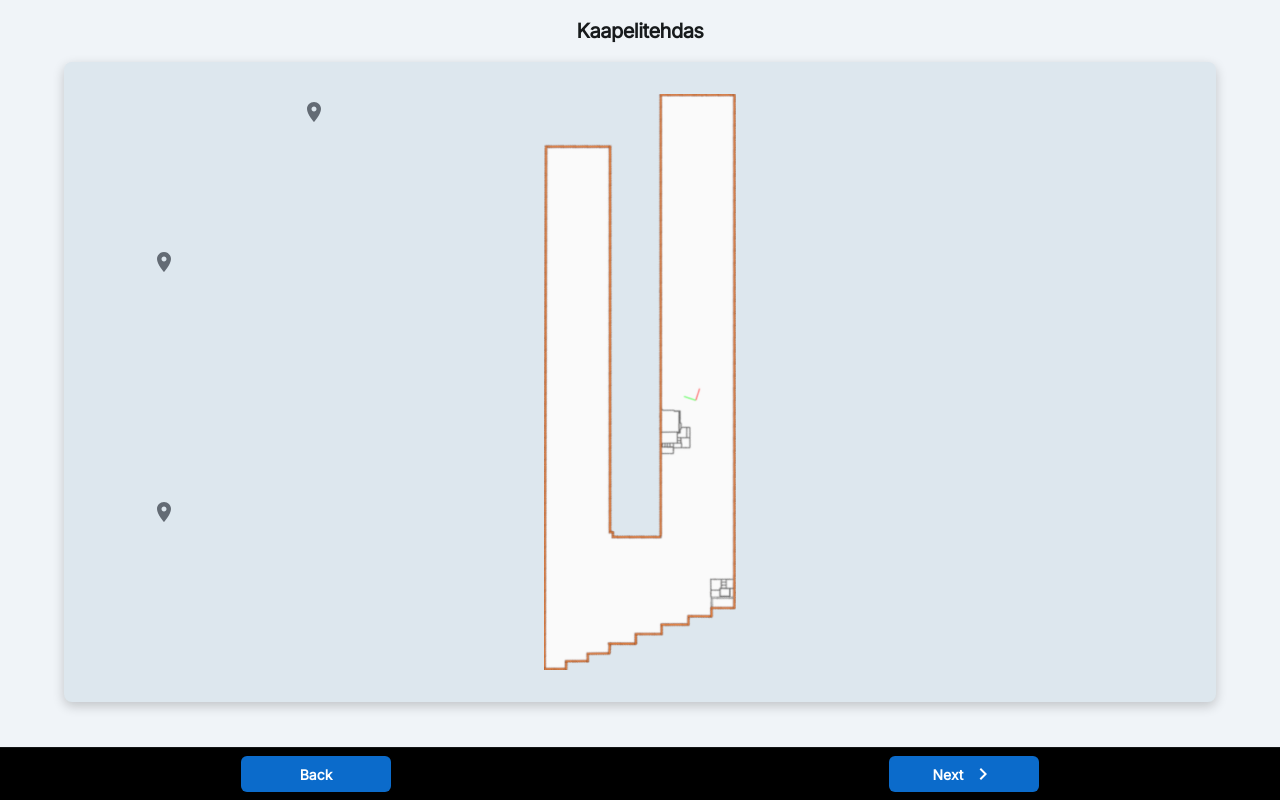
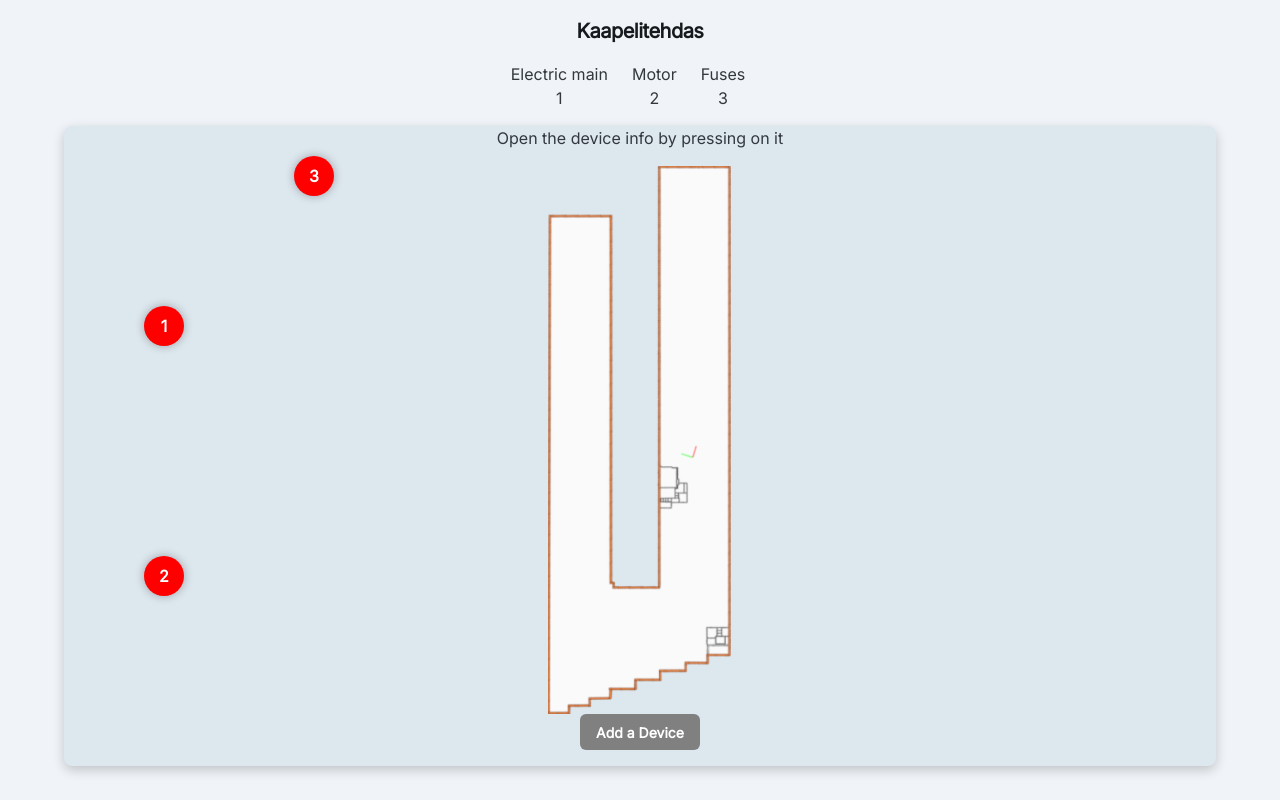
Before and after one commit to samutoljamo/Junction2024, a React (Vite) app in the folder pwa/: page /map in a window 1280 px wide. Built offline with nearby package versions, Linux system fonts and the light colour scheme.

Commit message:
map but better

```diff
--- a/pwa/src/main.tsx
+++ b/pwa/src/main.tsx
@@ -30,7 +30,7 @@
           <Route path="/confirmcondition" element={<ConfirmCondition />}/>
           <Route path="/camera" element={<CameraView />}/>
         </Routes>
-        <Bottombar />
+        {/* <Bottombar /> */}
       </Router>
       </Provider>
   </React.StrictMode>,
--- a/pwa/src/routes/map.tsx
+++ b/pwa/src/routes/map.tsx
@@ -1,6 +1,6 @@
 import React, { useState } from "react";
 import { CssVarsProvider } from "@mui/joy/styles";
-import { Box, CssBaseline, IconButton, Tooltip, Typography } from "@mui/joy";
+import { Box, Button, CssBaseline, IconButton, Tooltip, Typography, Modal } from "@mui/joy";
 import RoomIcon from "@mui/icons-material/Room";
 import map_image from "../assets/kaapelitehdas_ifc_from_top 1.png";
 
@@ -12,17 +12,38 @@
     name: string;
   }
 
-  const machines: Machine[] = [
-    { id: 1, x: 100, y: 200, name: "Machine 1" },
-    { id: 2, x: 100, y: 450, name: "Machine 2" },
-    { id: 3, x: 250, y: 50, name: "Machine 3" },
+  const initialMachines: Machine[] = [
+    { id: 1, x: 100, y: 200, name: "Electric main" },
+    { id: 2, x: 100, y: 450, name: "Motor" },
+    { id: 3, x: 250, y: 50, name: "Fuses" },
   ];
 
+  const [machines, setMachines] = useState<Machine[]>(initialMachines);
   const [activeMachineId, setActiveMachineId] = useState<number | null>(null);
+  const [openModal, setOpenModal] = useState(false);
+  const [selectedMachine, setSelectedMachine] = useState<Machine | null>(null);
 
   const handleMachineClick = (machine: Machine) => {
     setActiveMachineId(machine.id);
-    alert(`Clicked on ${machine.name}`);
+    setSelectedMachine(machine);
+    setOpenModal(true);  // Open modal with machine info
+  };
+
+  const handleCloseModal = () => {
+    setOpenModal(false);
+    setSelectedMachine(null);
+  };
+
+  // Handle the creation of a new machine
+  const handleAddNewDevice = () => {
+    const newMachine: Machine = {
+      id: machines.length + 1, // or use a more robust ID generation method
+      x: Math.random() * 200,  // Random X position for the new machine
+      y: Math.random() * 200,  // Random Y position for the new machine
+      name: `New Device ${machines.length + 1}`,
+    };
+
+    setMachines([...machines, newMachine]);  // Add the new machine to the list
   };
 
   return (
@@ -43,19 +64,39 @@
         <Typography level="h4" sx={{ marginBottom: 2 }}>
           Kaapelitehdas
         </Typography>
+
+        {/* Labels Section: */}
+        <Box sx={{ display: "flex", justifyContent: "center", marginBottom: 2 }}>
+          {machines.map((machine) => (
+            <Box key={machine.id} sx={{ display: "flex", flexDirection: "column", alignItems: "center", marginRight: 3 }}>
+              <Typography level="body1">{`${machine.name}`}</Typography>
+              <Typography>{machine.id}</Typography>
+            </Box>
+          ))}
+        </Box>
+
+        {/* New Device Button */}
+
+
+        {/* Map Section: */}
         <Box
           sx={{
             position: "relative",
             width: "90%",
             height: "80vh",
             display: "flex",
+            flexDirection: "column",
             alignItems: "center",
             justifyContent: "center",
             backgroundColor: "background.level2",
             borderRadius: "8px",
             boxShadow: "0 4px 12px rgba(0,0,0,0.2)",
+
           }}
         >
+          <Typography sx={{ marginBottom: 2 }}>Open the device info by pressing on it</Typography>
+
+          {/* Map Image Box */}
           <Box
             sx={{
               width: "90%",
@@ -67,6 +108,8 @@
               borderRadius: "8px",
             }}
           />
+
+          {/* Machine Icons on Map */}
           {machines.map((machine) => (
             <Tooltip key={machine.id} title={machine.name}>
               <IconButton
@@ -78,40 +121,59 @@
                   borderRadius: "50%",
                   width: 40,
                   height: 40,
-                  transform: "translate(-50%, -50%)", // Centers the icon
-                  display: "flex", // Ensure it centers content correctly
-                  justifyContent: "center",
-                  alignItems: "center",
-                  backgroundColor: activeMachineId === machine.id ? "red" : "transparent", // Red background when active
-                  "&:hover": {
-                    backgroundColor: "rgba(255, 0, 0, 0.5)", // Slight red hover effect
-                  },
-                  ...(activeMachineId === machine.id && {
-                    animation: "pulse 1s", // Pulse once on click
-                  }),
+                  transform: "translate(-50%, -50%)",
+                  backgroundColor: activeMachineId === machine.id ? "green" : "red",
+                  boxShadow: "0 0 10px rgba(0,0,0,0.3)",
                 }}
               >
-                <RoomIcon fontSize="large" />
+                <Typography sx={{ fontWeight: "bold", color: "white" }}>
+                  {machine.id}
+                </Typography>
               </IconButton>
             </Tooltip>
           ))}
+          <Button
+            onClick={handleAddNewDevice}
+            sx={{
+              backgroundColor: "gray",
+              color: "white",
+              marginBottom: 2,
+              "&:hover": {
+                backgroundColor: "darkgray",
+              },
+            }}
+          >
+            Add a Device
+          </Button>
         </Box>
+
+        {/* Modal for Machine Info */}
+        <Modal open={openModal} onClose={handleCloseModal}>
+          <Box
+            sx={{
+              position: "absolute",
+              top: "50%",
+              left: "50%",
+              transform: "translate(-50%, -50%)",
+              backgroundColor: "background.level1",
+              padding: 3,
+              borderRadius: 2,
+              boxShadow: 24,
+              maxWidth: 400,
+              width: "90%",
+            }}
+          >
+            <Typography level="h6">{selectedMachine?.name}</Typography>
+            <Typography>ID: {selectedMachine?.id}</Typography>
+            <Typography>
+              Coordinates: ({selectedMachine?.x}, {selectedMachine?.y})
+            </Typography>
+            <Button onClick={handleCloseModal} sx={{ marginTop: 2 }}>
+              Close
+            </Button>
+          </Box>
+        </Modal>
       </Box>
-      <style>
-        {`
-          @keyframes pulse {
-            0% {
-              transform: scale(1);
-            }
-            50% {
-              transform: scale(1.2);
-            }
-            100% {
-              transform: scale(1);
-            }
-          }
-        `}
-      </style>
     </CssVarsProvider>
   );
 }
```
